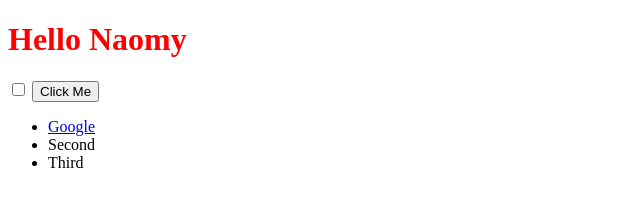
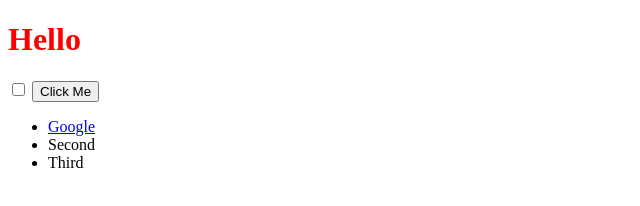
Before and after one commit to ndorvillearnold/Dom-Object-Model, a plain HTML site: page index.html in a window 1280 px wide. Shown: the whole page, without its empty margins (0-640 px from the left). Drawn offline with Linux system fonts and the light colour scheme.

Commit message:
created DOM branch in git

```diff
--- a/index.html
+++ b/index.html
@@ -8,7 +8,7 @@
   </head>
   <body>
 
-    <h1>Hello Naomy </h1>
+    <h1>Hello </h1>
 
     <input type="checkbox">
 
```
